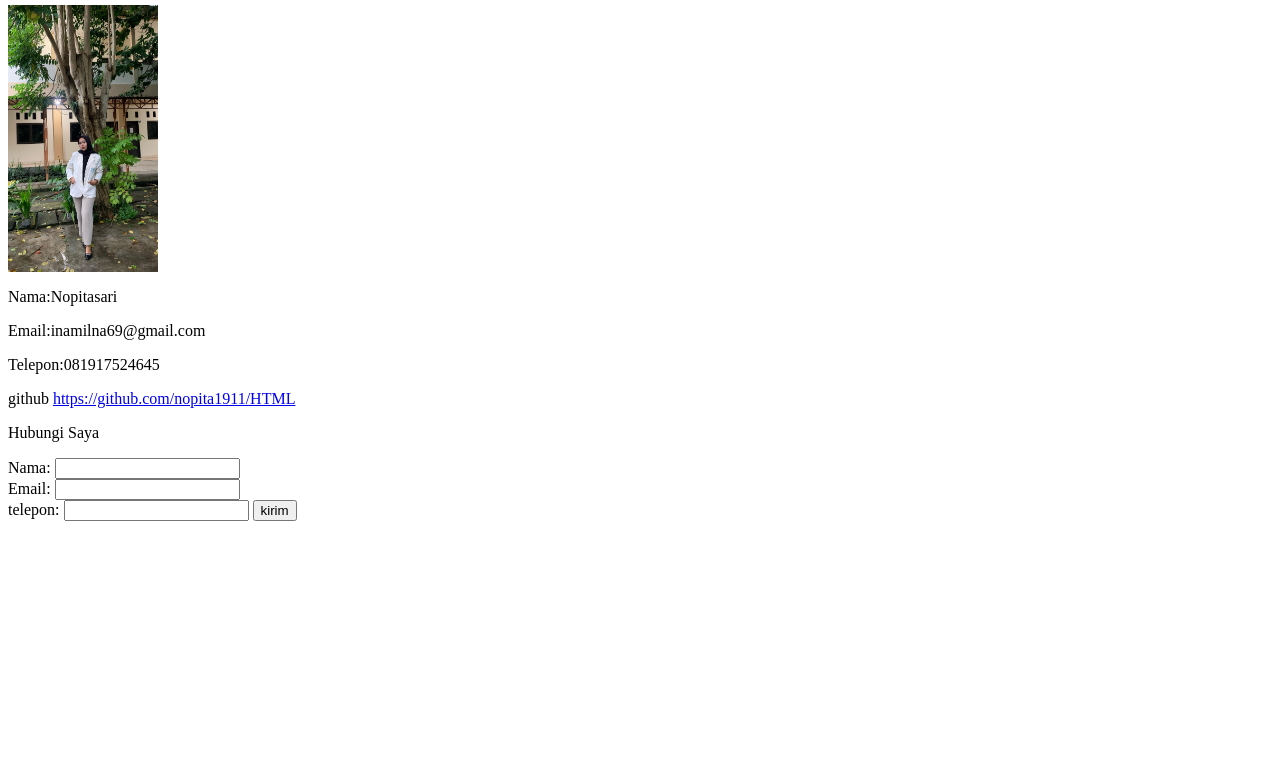
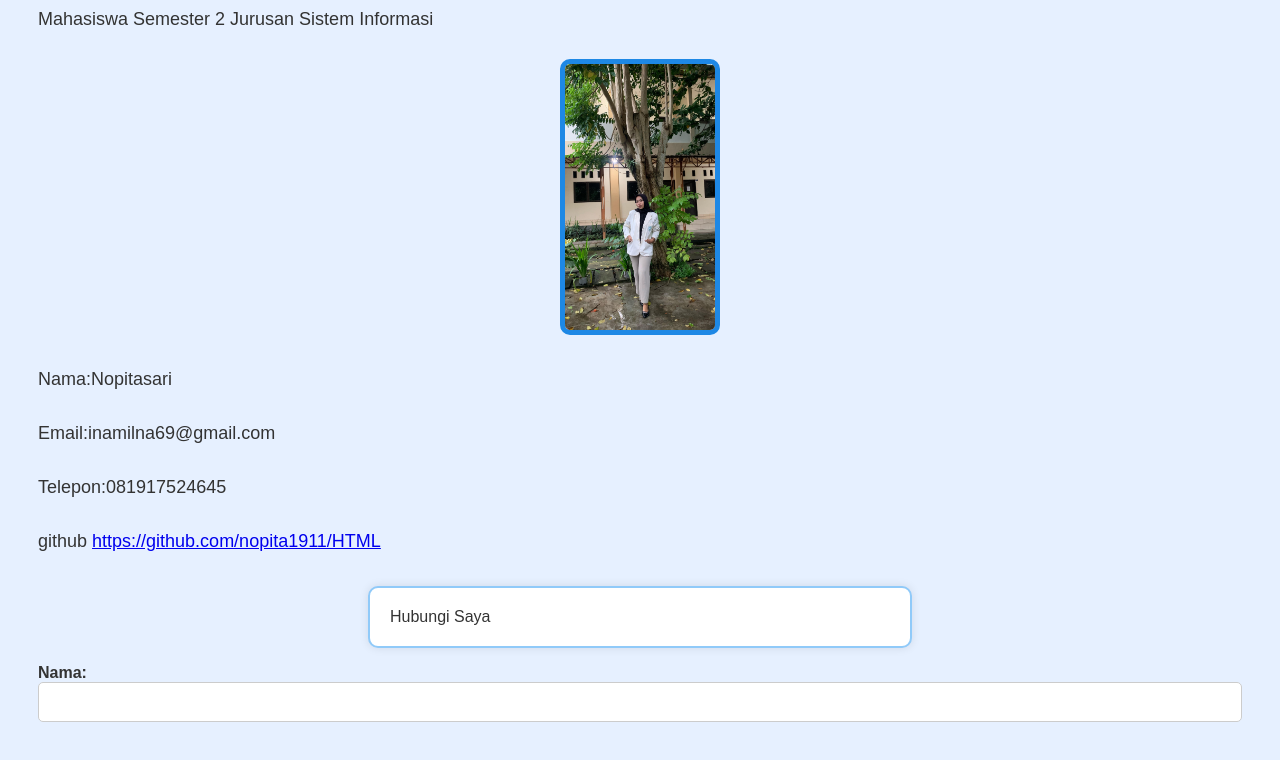
Before and after one commit to nopita1911/BIODATA-HTML, a plain HTML site: page index.html in a window 1280 px wide. Shown: the part 95-855 px from the top of the page. Before the commit the page ends 800 px from the top, so only its background shows below. Drawn offline with Linux system fonts and the light colour scheme.

Commit message:
penambahan style

```diff
--- a/index.html
+++ b/index.html
@@ -2,6 +2,77 @@
     <head>
         <title>Halaman Biodata Sederhana</title>
     </head>
+    <style>
+        body {
+      background-color: #e6f0ff; /* Warna background */
+      font-family: Arial, sans-serif;
+      padding: 30px;
+      color: #333;
+    }
+
+    h1 {
+      font-size: 36px; /* Ukuran judul */
+      margin-bottom: 20px;
+      text-align: center;
+      color: #1a237e;
+    }
+
+    p {
+      font-size: 18px; /* Ukuran paragraf */
+      margin-bottom: 25px;
+      line-height: 1.6;
+      text-align: justify;
+    }
+
+    img {
+      display: block;
+      max-width: 100%;
+      margin: 0 auto 30px auto;
+      border: 5px solid #1e88e5; /* Border pada gambar */
+      border-radius: 10px;
+    }
+
+    form {
+      background-color: #fff;
+      padding: 20px;
+      margin-top: 30px;
+      border: 2px solid #90caf9; /* Border pada form */
+      border-radius: 10px;
+      max-width: 500px;
+      margin-left: auto;
+      margin-right: auto;
+      box-shadow: 0 0 10px rgba(0,0,0,0.1);
+    }
+
+    label {
+      display: block;
+      margin-bottom: 8px;
+      font-weight: bold;
+    }
+
+    input, textarea {
+      width: 100%;
+      padding: 10px;
+      margin-bottom: 15px;
+      border: 1px solid #ccc;
+      border-radius: 5px;
+      font-size: 16px;
+    }
+
+    button {
+      background-color: #1e88e5;
+      color: white;
+      padding: 10px 20px;
+      border: none;
+      border-radius: 5px;
+      font-size: 16px;
+      cursor: pointer;
+    }
+
+    button:hover {
+      background-color: #1565c0;
+    }
+    </style>
     <body>
         <h1>Biodata Pribadi</h1>
         <p>Mahasiswa Semester 2 Jurusan Sistem Informasi</p>
```
